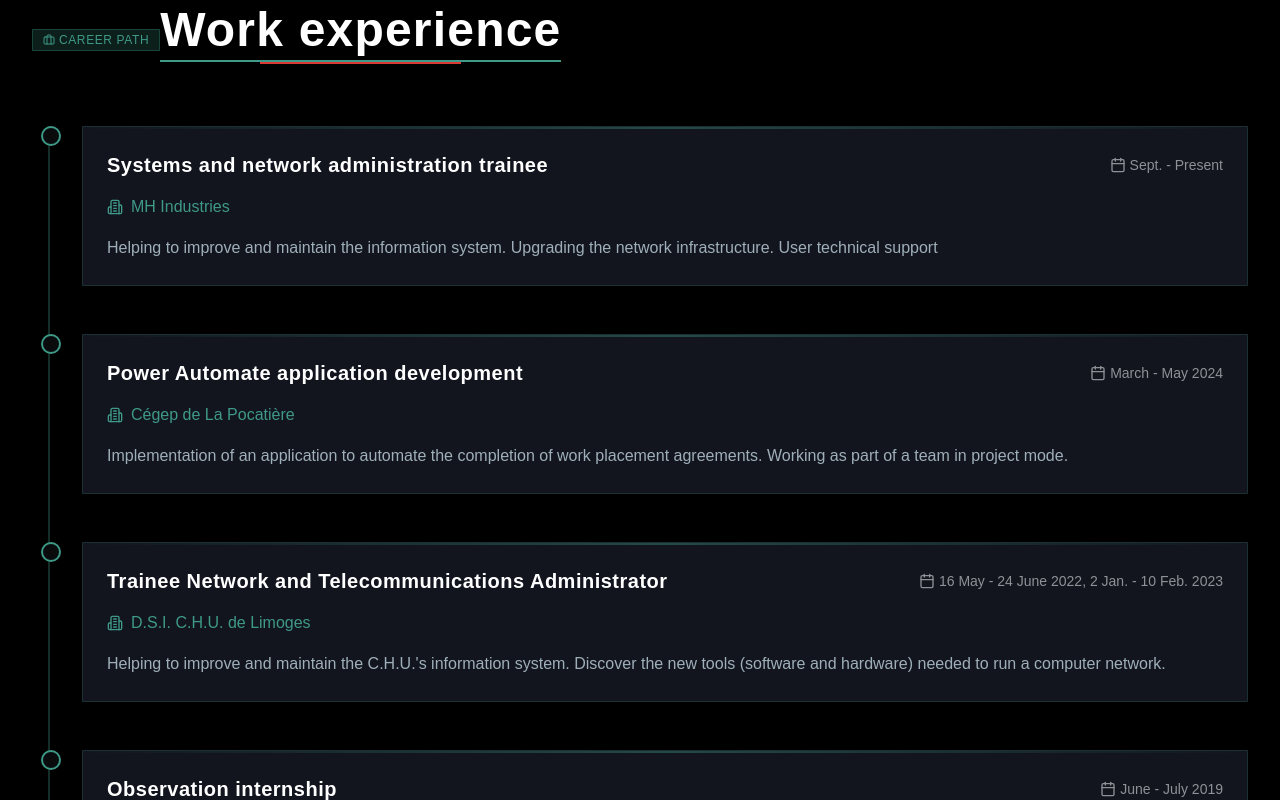
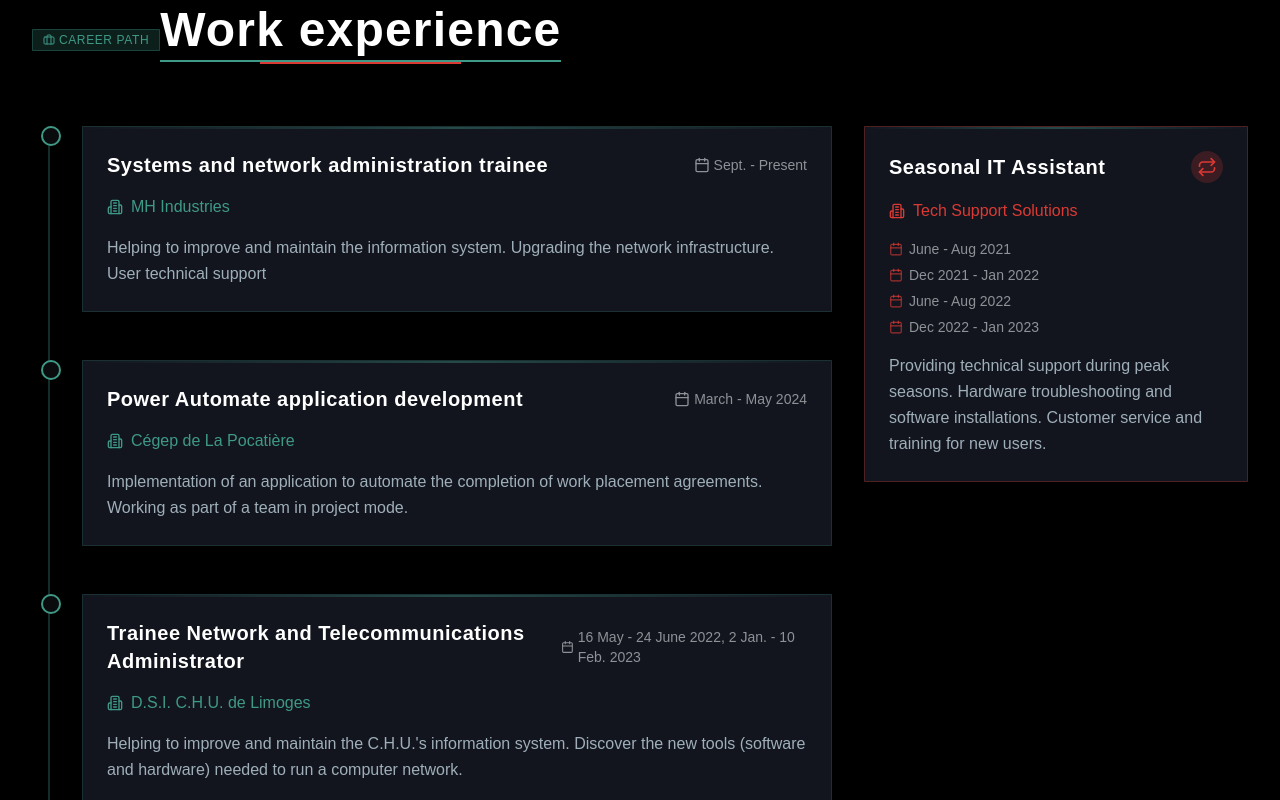
Before and after one commit to Coockiepickle/portfolio-mw-en, a React (Vite) app: page / in a window 1280 px wide. Shown: the part 5080-5880 px from the top of the page. Built offline with nearby package versions, Linux system fonts and the light colour scheme.

Commit message:
Add experience details div
Adds a div to display experiences that spanned multiple years with intermittent periods.

```diff
--- a/src/components/Experiences.tsx
+++ b/src/components/Experiences.tsx
@@ -1,6 +1,6 @@
 
 import { useState, useEffect } from 'react';
-import { Briefcase, Calendar, Building2 } from 'lucide-react';
+import { Briefcase, Calendar, Building2, RepeatIcon } from 'lucide-react';
 import { cn } from '@/lib/utils';
 
 const Experiences = () => {
@@ -33,6 +33,13 @@ const Experiences = () => {
     }
   ];
 
+  const recurringExperience = {
+    title: "Seasonal IT Assistant",
+    company: "Tech Support Solutions",
+    periods: ["June - Aug 2021", "Dec 2021 - Jan 2022", "June - Aug 2022", "Dec 2022 - Jan 2023"],
+    description: "Providing technical support during peak seasons. Hardware troubleshooting and software installations. Customer service and training for new users."
+  };
+
   useEffect(() => {
     const handleScroll = () => {
       const element = document.getElementById('experiences');
@@ -63,7 +70,8 @@ const Experiences = () => {
           <h2 className="mw-section-title text-white">Work experience</h2>
         </div>
 
-        <div className="mt-8">
+        <div className="mt-8 grid grid-cols-1 md:grid-cols-3 gap-8">
+          <div className="col-span-1 md:col-span-2">
             <div className="relative border-l-2 border-mw-green border-opacity-30 pl-8 ml-4">
               {experiences.map((exp, index) => (
                 <div
@@ -92,6 +100,38 @@ const Experiences = () => {
               ))}
             </div>
           </div>
+
+          <div className="col-span-1">
+            <div
+              className={cn(
+                "transition-all duration-700 transform",
+                isVisible ? "opacity-100 translate-x-0 delay-300" : "opacity-0 translate-x-8"
+              )}
+            >
+              <div className="mw-card p-6 border-mw-accent/30 hover:border-mw-accent/50 hover:shadow-mw-accent/30">
+                <div className="flex items-center justify-between mb-4">
+                  <h3 className="text-xl font-bold text-white">{recurringExperience.title}</h3>
+                  <div className="bg-mw-accent/20 p-1.5 rounded-full">
+                    <RepeatIcon className="w-5 h-5 text-mw-accent" />
+                  </div>
+                </div>
+                <div className="flex items-center mb-4 text-mw-accent">
+                  <Building2 className="w-4 h-4 mr-2" />
+                  <span>{recurringExperience.company}</span>
+                </div>
+                <div className="mb-4">
+                  {recurringExperience.periods.map((period, idx) => (
+                    <div key={idx} className="flex items-center text-mw-lightgray text-sm mb-1.5">
+                      <Calendar className="w-3.5 h-3.5 mr-1.5 text-mw-accent/70" />
+                      {period}
+                    </div>
+                  ))}
+                </div>
+                <p className="text-mw-light">{recurringExperience.description}</p>
+              </div>
+            </div>
+          </div>
+        </div>
       </div>
     </section>
   );
```
Lines whose indentation alone changed are shown as unchanged.
